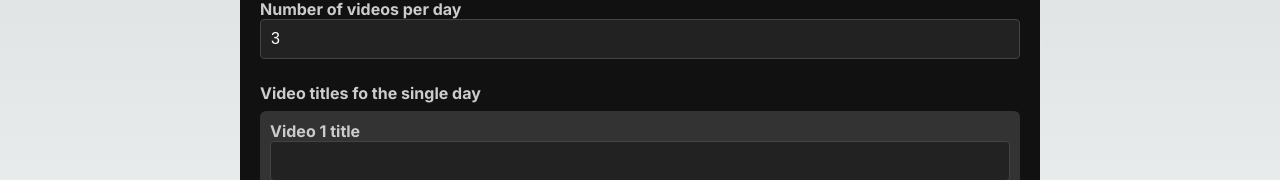
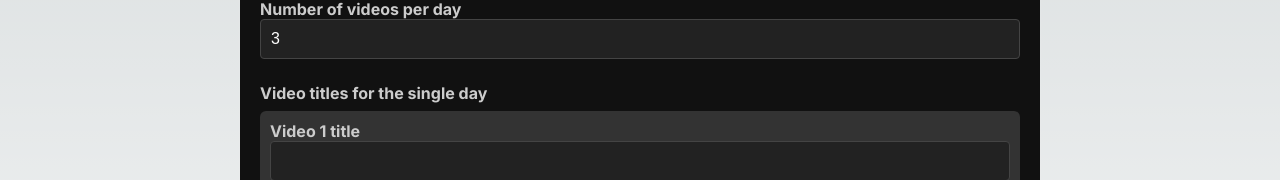
Before and after one commit to evgeniya-osmakova/courseTracking, a Next.js app: page /add in a window 1280 px wide. Shown: the part 264-444 px from the top of the page. Built offline with nearby package versions, Linux system fonts and the light colour scheme; no server answers; sample sign-in values are in the browser's storage.

Commit message:
update README.md

```diff
--- a/src/app/add/page.tsx
+++ b/src/app/add/page.tsx
@@ -186,7 +186,7 @@ function Page() {
             { videosCount > 0 &&
                 <div>
                     <label className={styles.label}>
-                        <p>Video titles fo the single day</p>
+                        <p>Video titles for the single day</p>
                     </label>
 
                     <div className={ styles.day }>
```
Also changed, not shown: 1 other file (tests, documents, lock files or other folders).
